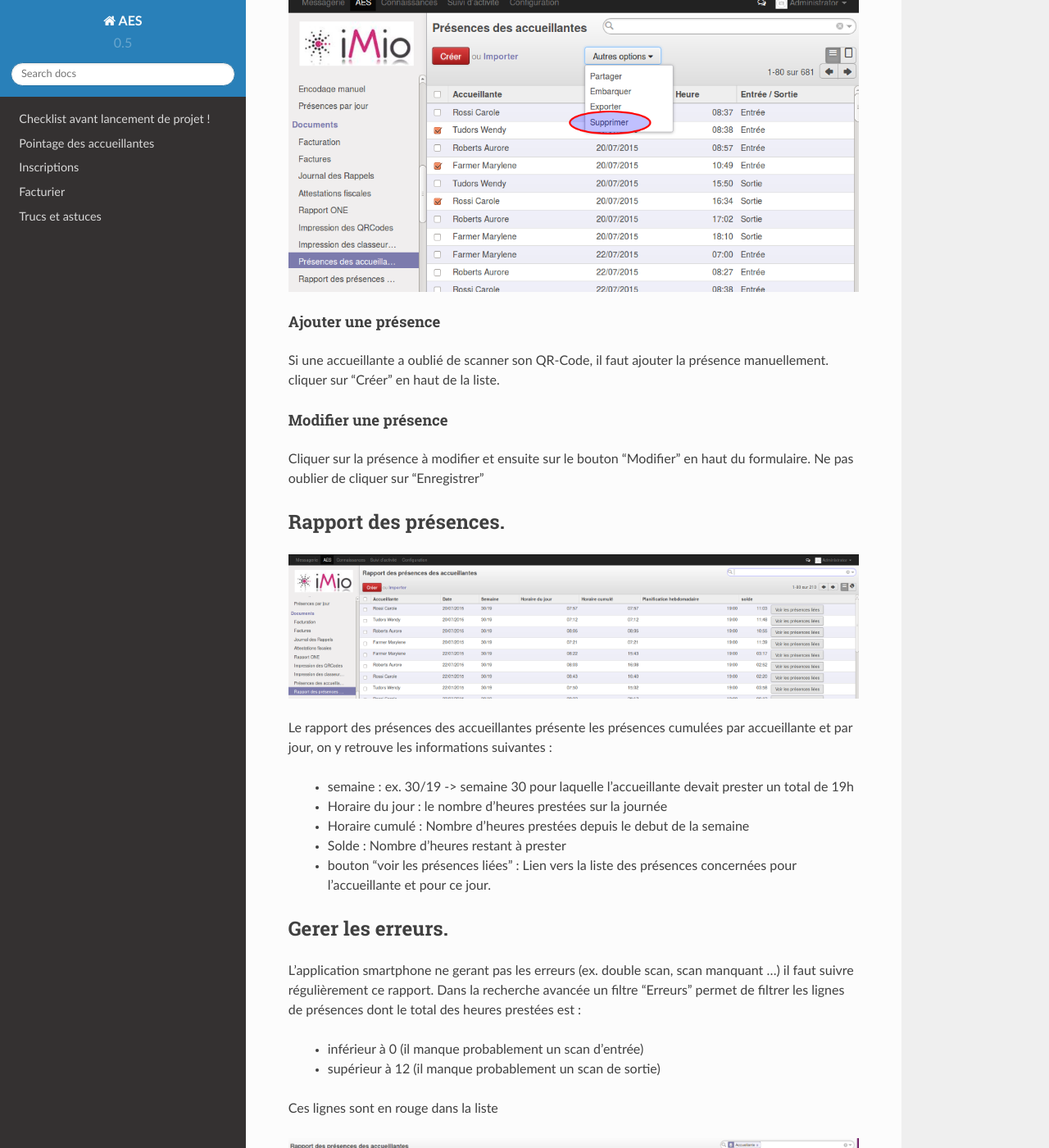
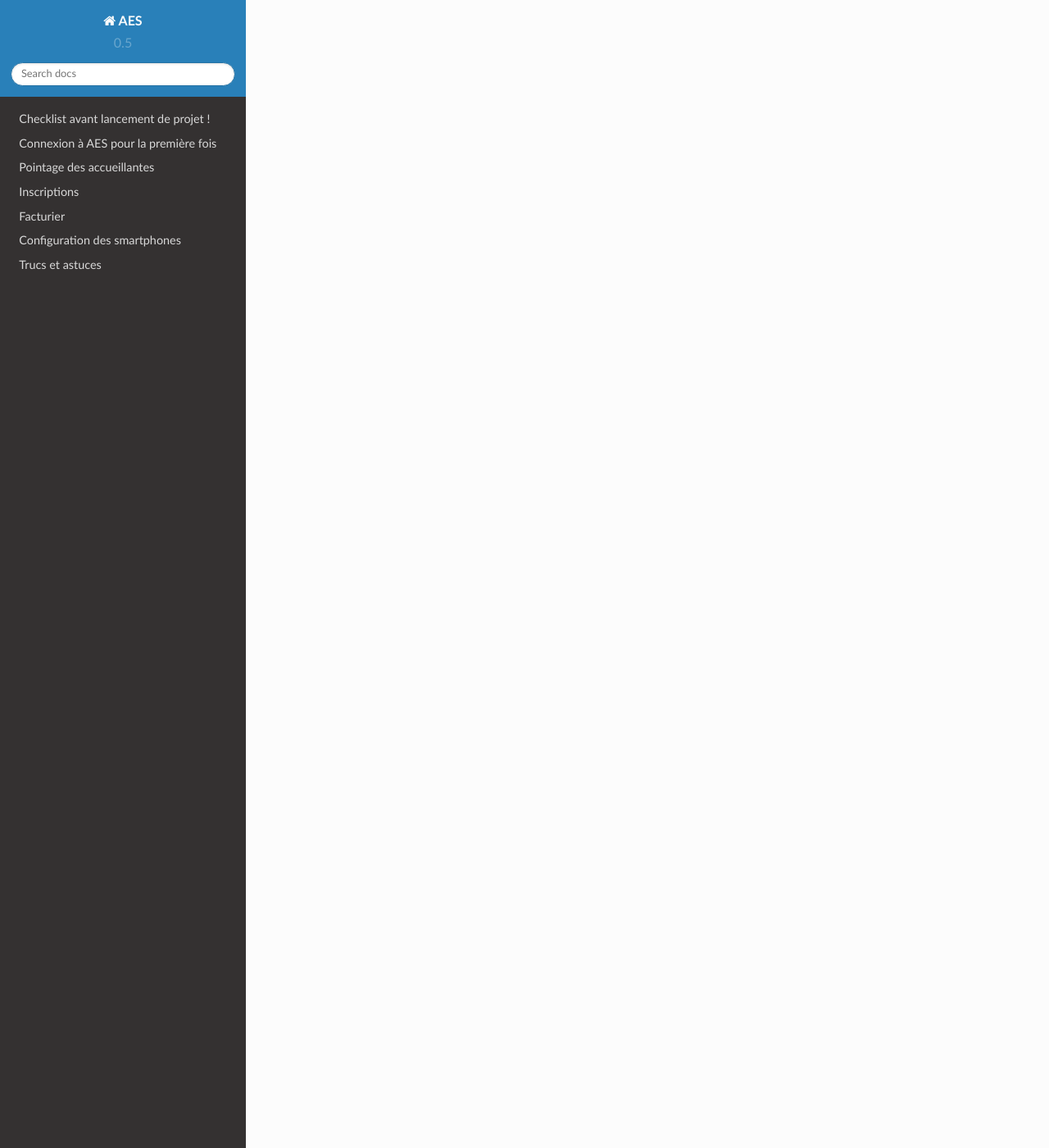
Before and after one commit to IMIO/extraschool, a Sphinx documentation site: the page built from doc/rapport_ONE.rst, in a window 1280 px wide and 1400 px high, scrolled down 1499 px. Shown: the whole window at 82% size. Built offline with Sphinx 7.4.7 and the Read the Docs theme 2.0.0, drawn with Linux system fonts in a browser that asks for light colours; some of the changed text lies outside the part shown.

Commit message:
ajout divers

```diff
--- a/doc/index.rst
+++ b/doc/index.rst
@@ -12,9 +12,11 @@
    :maxdepth: 3
 
    checklist
+   aes-connexion
    accueillantes
    inscriptions
    facturier
+   config-smartphones
    truc-astuce
 
 
--- a/doc/rapport_ONE.rst
+++ b/doc/rapport_ONE.rst
@@ -3,81 +3,8 @@
    You can adapt this file completely to your liking, but it should at least
    contain the root `toctree` directive.
 
-Pointages des accueillantes
-===========================
+Rapport ONE
+===========
 
 .. toctree::
    :maxdepth: 3
-
-#############
-Introduction.
-#############
-
-Gestion des présences des accueillantes
-
-#############
-Signalétique.
-#############
-
-.. image:: img/screenshot/accueillante_signa.png
-
-Horaire hebdomadaire : Nombre d'heures moyen que l'accueillante doit prester par semaine
-
-********************
-Liste des présences.
-********************
-
-.. image:: img/screenshot/accueillante_liste_des_presences.png
-
-Cette liste présente toutes les présences des accueillantes.
-
-======================
-Supprimer une présence
-======================
-
-Sélectionner une ou plusieurs présences via la case à cocher qui se trouve à gauche de chaque ligne,
-ensuite cliquer sur "autres options/supprimer"
-
-.. image:: img/screenshot/accueillante_liste_des_presences_delete.png
-
-====================
-Ajouter une présence
-====================
-
-Si une accueillante a oublié de scanner son QR-Code, il faut ajouter la présence manuellement.
-cliquer sur "Créer" en haut de la liste.
-
-=====================
-Modifier une présence
-=====================
-
-Cliquer sur la présence à modifier et ensuite sur le bouton "Modifier" en haut du formulaire.
-Ne pas oublier de cliquer sur "Enregistrer"
-
-######################
-Rapport des présences.
-######################
-
-.. image:: img/screenshot/accueillante_rapport_des_presences.png
-
-Le rapport des présences des accueillantes présente les présences cumulées par accueillante et par jour, on y retrouve les informations suivantes :
-
-  * semaine : ex. 30/19 -> semaine 30 pour laquelle l'accueillante devait prester un total de 19h
-  * Horaire du jour : le nombre d'heures prestées sur la journée
-  * Horaire cumulé : Nombre d'heures prestées depuis le debut de la semaine
-  * Solde : Nombre d'heures restant à prester
-  * bouton "voir les présences liées" : Lien vers la liste des présences concernées pour l'accueillante et pour ce jour.
-
-##################
-Gerer les erreurs.
-##################
-
-L'application smartphone ne gerant pas les erreurs (ex. double scan, scan manquant ...) il faut suivre régulièrement ce rapport.
-Dans la recherche avancée un filtre "Erreurs" permet de filtrer les lignes de présences dont le total des heures prestées est :
-
-  * inférieur à 0 (il manque probablement un scan d'entrée)
-  * supérieur à 12 (il manque probablement un scan de sortie)
-
-Ces lignes sont en rouge dans la liste
-
-.. image:: img/screenshot/accueillante_rapport_des_presences_erreur.png
```
Also changed, not shown: doc/aes-connexion.rst (added, +58 -0 lines), doc/config-smartphones.rst (added, +60 -0 lines), 1 other file.
